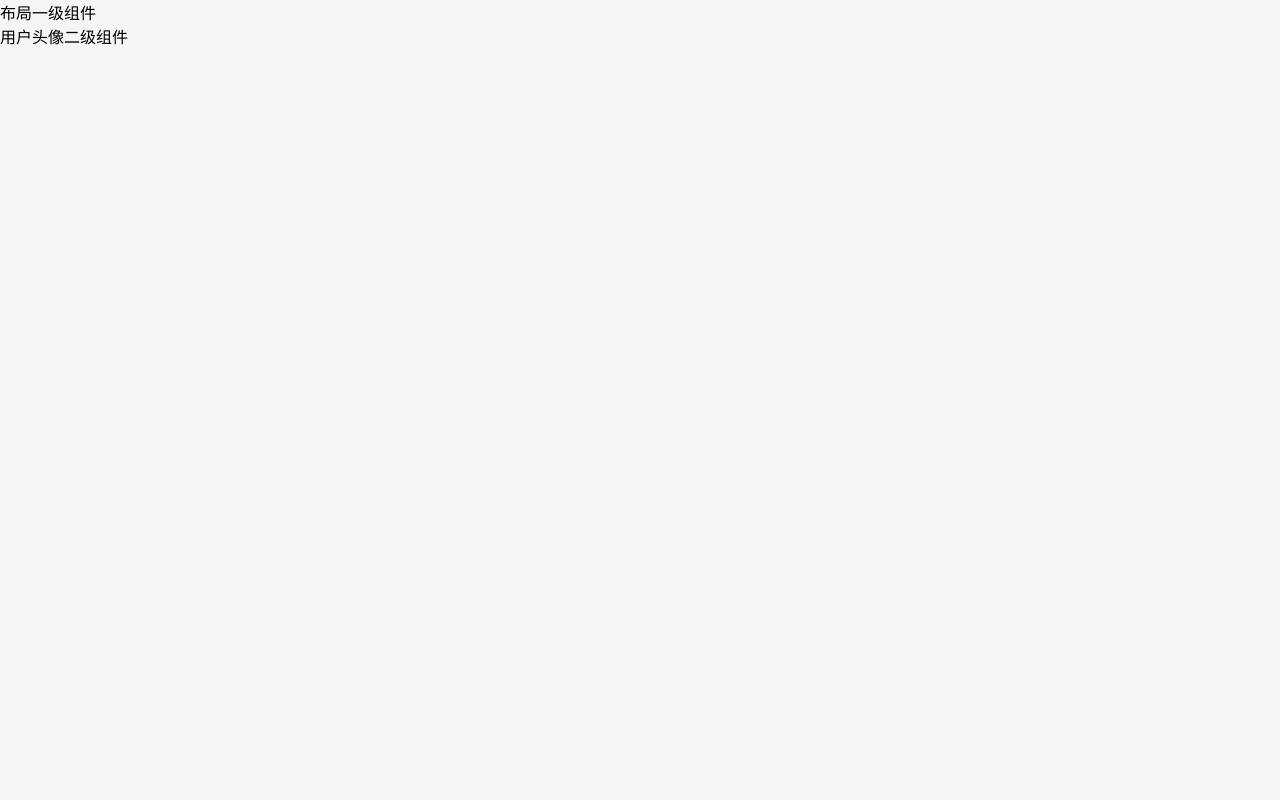
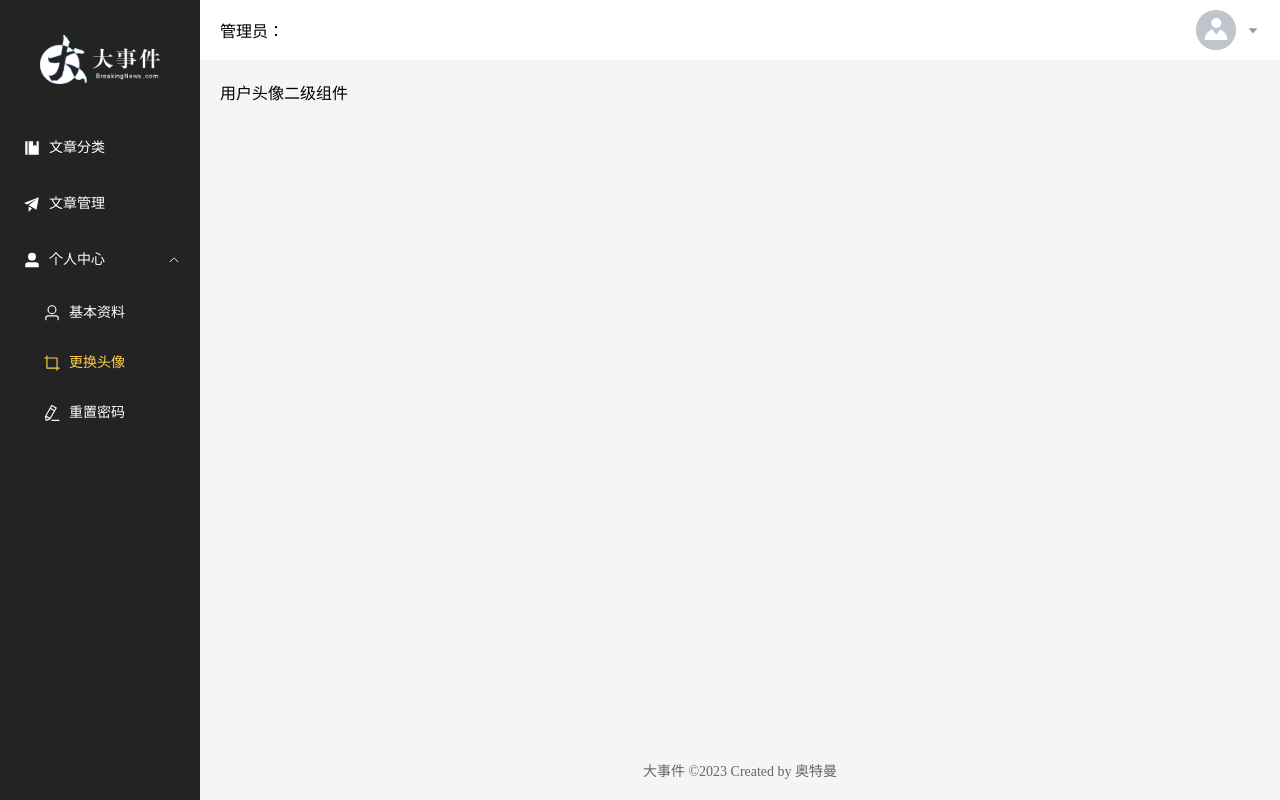
Before and after one commit to Elysiawain/bigEvent, a Vue app: page /user/avatar in a window 1280 px wide. Built offline with nearby package versions, Linux system fonts and the light colour scheme; no server answers; sample sign-in values are in the browser's storage.

Commit message:
实现首页用户信息展示

```diff
--- a/src/api/user.js
+++ b/src/api/user.js
@@ -6,6 +6,10 @@ export const userRegister = (data) => {
   return request.post('/api/reg', data)
 }
 
+// 登录
 export const userLogin = ({ username, password }) => {
   return request.post('/api/login', { username, password })
 } // 解构写法
+
+// 获取用户的信息
+export const getUserInfo = () => {return request.get('/my/userinfo')}
--- a/src/router/index.js
+++ b/src/router/index.js
@@ -1,5 +1,5 @@
 import { createRouter, createWebHistory } from 'vue-router'
-
+import { useUserStore } from '@/stores/userStore'
 const router = createRouter({
   history: createWebHistory(import.meta.env.BASE_URL),
   routes: [
@@ -33,5 +33,11 @@ const router = createRouter({
     }
   ]
 })
-
+// 配置路由全局导航
+// 默认放行，当返回值为true和undefined时也会放行
+router.beforeEach((to) => {
+  // 检查是否存在token
+  const userStore = useUserStore()
+  if (!userStore.token && to.path !== '/login') return '/login' // 返回对应的地址
+})
 export default router
--- a/src/stores/userStore.js
+++ b/src/stores/userStore.js
@@ -1,12 +1,13 @@
 import { defineStore } from 'pinia'
 import { ref } from 'vue'
+import { getUserInfo } from '@/api/user'
 
 export const useUserStore = defineStore('user', () => {
   // 定义设置和获取方法
   const getToken = () => {
     return localStorage.getItem('token')
   }
-  const token = ref(getToken())// 已经实现双向数据绑定
+  const token = ref(getToken()) // 已经实现双向数据绑定
   const setToken = (newToken) => {
     token.value = newToken
     localStorage.setItem('token', newToken)
@@ -15,10 +16,19 @@ export const useUserStore = defineStore('user', () => {
     token.value = ''
     localStorage.removeItem('token')
   }
-  // 导出token
-  return{
+  // 存入用户数据
+  const user = ref({}) // 存入数据是一个对象类型
+  const getUser = async () => {
+    const res = await getUserInfo()
+    user.value = res.data.data
+    localStorage.setItem('user', JSON.stringify(res.data.data))
+  }
+  // 导出token和用户数据
+  return {
     token,
     setToken,
-    removeToken
+    removeToken,
+    getUser,
+    user
   }
 })
--- a/src/views/layout/index.vue
+++ b/src/views/layout/index.vue
@@ -1,4 +1,149 @@
+<script setup>
+import {
+    Management,
+    Promotion,
+    UserFilled,
+    User,
+    Crop,
+    EditPen,
+    SwitchButton,
+    CaretBottom
+} from '@element-plus/icons-vue'
+import avatar from '@/assets/default.png'
+import { useUserStore } from '@/stores/userStore'
+import { onMounted } from 'vue'
+const userStore = useUserStore()
+
+userStore.getUser()
+
+
+</script>
+
 <template>
-    <div>布局一级组件</div>
-    <router-view></router-view>
+    <el-container class="layout-container">
+        <el-aside width="200px">
+            <div class="el-aside__logo"></div>
+            <el-menu active-text-color="#ffd04b" background-color="#232323" :default-active="$route.path" text-color="#fff"
+                router>
+                <el-menu-item index="/article/channel">
+                    <!-- index属性为当前展示路由路径 -->
+                    <el-icon>
+                        <Management />
+                    </el-icon>
+                    <span>文章分类</span>
+                </el-menu-item>
+                <el-menu-item index="/article/manage">
+                    <el-icon>
+                        <Promotion />
+                    </el-icon>
+                    <span>文章管理</span>
+                </el-menu-item>
+                <el-sub-menu index="/user">
+                    <template #title>
+                        <el-icon>
+                            <UserFilled />
+                        </el-icon>
+                        <span>个人中心</span>
+                    </template>
+                    <el-menu-item index="/user/profile">
+                        <el-icon>
+                            <User />
+                        </el-icon>
+                        <span>基本资料</span>
+                    </el-menu-item>
+                    <el-menu-item index="/user/avatar">
+                        <el-icon>
+                            <Crop />
+                        </el-icon>
+                        <span>更换头像</span>
+                    </el-menu-item>
+                    <el-menu-item index="/user/password">
+                        <el-icon>
+                            <EditPen />
+                        </el-icon>
+                        <span>重置密码</span>
+                    </el-menu-item>
+                </el-sub-menu>
+            </el-menu>
+        </el-aside>
+        <el-container>
+            <el-header>
+                <div>管理员：
+                    <strong>
+                        <!-- 优先展示昵称，如果昵称不存再展示用户名 -->
+                        {{ userStore.user.nickname||userStore.user.username }}
+                    </strong>
+                </div>
+                <el-dropdown placement="bottom-end">
+                    <span class="el-dropdown__box">
+                        <el-avatar :src="avatar" />
+                        <el-icon>
+                            <CaretBottom />
+                        </el-icon>
+                    </span>
+                    <template #dropdown>
+                        <el-dropdown-menu>
+                            <el-dropdown-item command="profile" :icon="User">基本资料</el-dropdown-item>
+                            <el-dropdown-item command="avatar" :icon="Crop">更换头像</el-dropdown-item>
+                            <el-dropdown-item command="password" :icon="EditPen">重置密码</el-dropdown-item>
+                            <el-dropdown-item command="logout" :icon="SwitchButton">退出登录</el-dropdown-item>
+                        </el-dropdown-menu>
+                    </template>
+                </el-dropdown>
+            </el-header>
+            <el-main>
+                <router-view></router-view>
+            </el-main>
+            <el-footer>大事件 ©2023 Created by 奥特曼</el-footer>
+        </el-container>
+    </el-container>
 </template>
+
+<style lang="scss" scoped>
+.layout-container {
+    height: 100vh;
+
+    .el-aside {
+        background-color: #232323;
+
+        &__logo {
+            height: 120px;
+            background: url('@/assets/logo.png') no-repeat center / 120px auto;
+        }
+
+        .el-menu {
+            border-right: none;
+        }
+    }
+
+    .el-header {
+        background-color: #fff;
+        display: flex;
+        align-items: center;
+        justify-content: space-between;
+
+        .el-dropdown__box {
+            display: flex;
+            align-items: center;
+
+            .el-icon {
+                color: #999;
+                margin-left: 10px;
+            }
+
+            &:active,
+            &:focus {
+                outline: none;
+            }
+        }
+    }
+
+    .el-footer {
+        display: flex;
+        align-items: center;
+        justify-content: center;
+        font-size: 14px;
+        color: #666;
+    }
+}
+</style>
```
